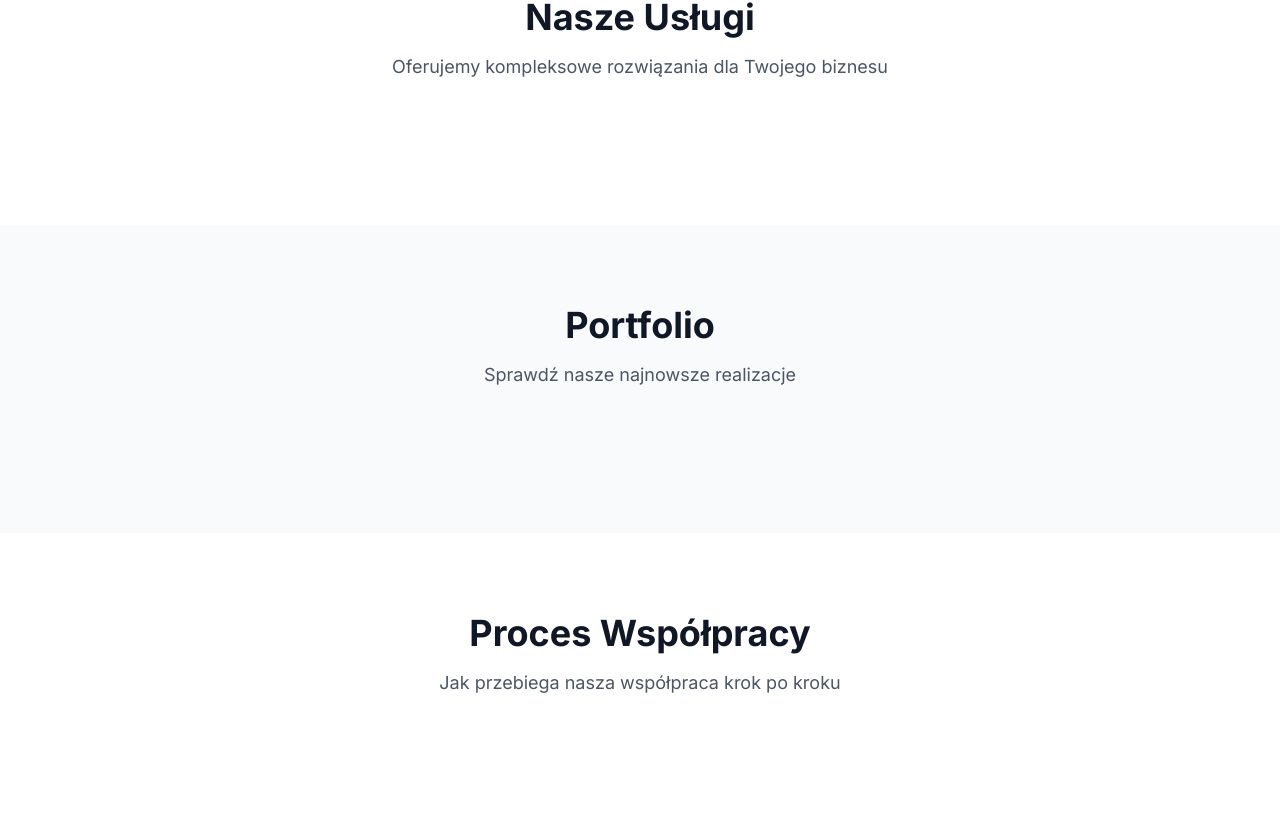
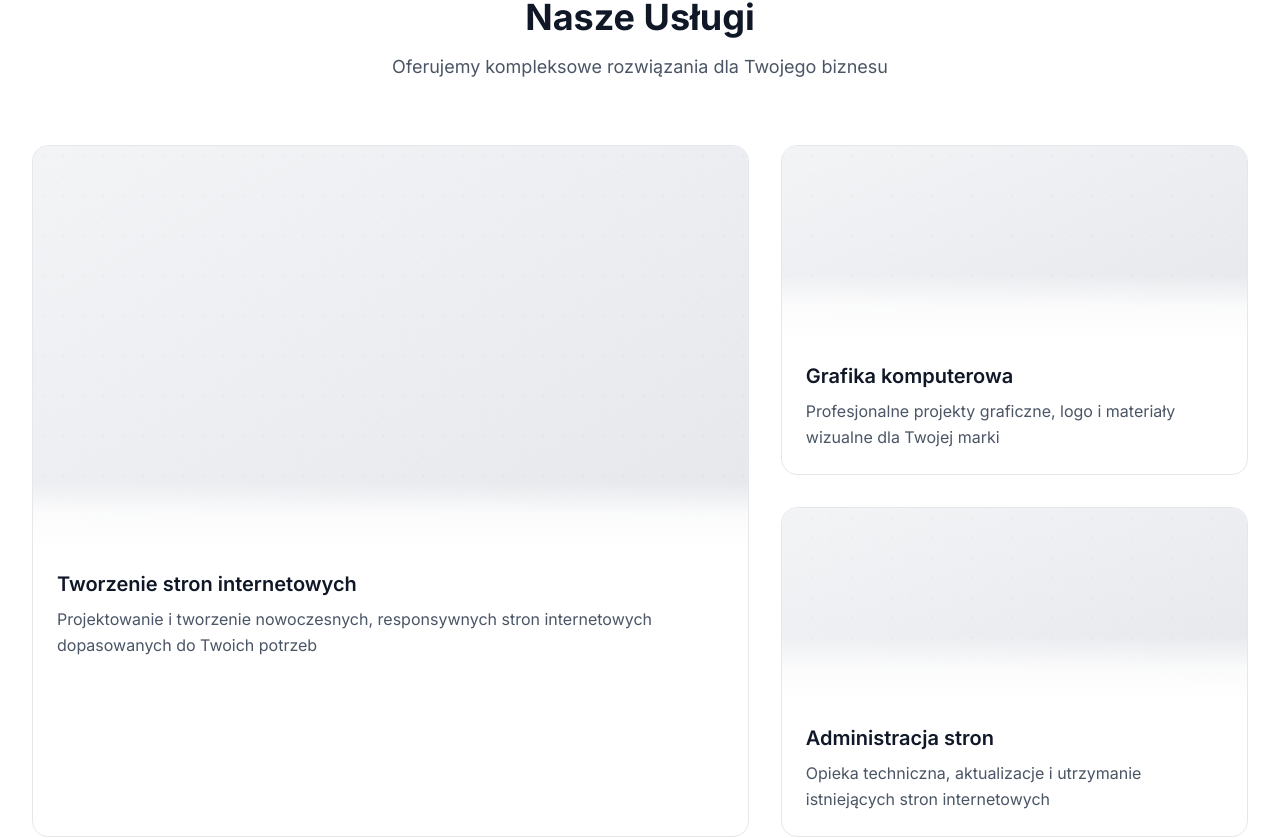
Before and after one commit to Lorexowy/micheldev-portfolio2, a Next.js app: page / in a window 1280 px wide. Shown: the part 883-1721 px from the top of the page. Built offline with nearby package versions, Linux system fonts and the light colour scheme.

Commit message:
sekcja services

```diff
--- a/src/components/sections/Services.tsx
+++ b/src/components/sections/Services.tsx
@@ -2,10 +2,62 @@
 'use client';
 
 import { motion } from 'framer-motion';
+import { SERVICES } from '@/lib/constants';
+
+function ServiceCard({ service, className = '' }: { service: typeof SERVICES[0], className?: string }) {
+  return (
+    <motion.div
+      initial={{ opacity: 0, y: 20 }}
+      whileInView={{ opacity: 1, y: 0 }}
+      transition={{ duration: 0.6 }}
+      viewport={{ once: true }}
+      className={`group relative bg-white dark:bg-zinc-900 rounded-2xl border border-gray-200 dark:border-zinc-800 overflow-hidden hover:shadow-lg hover:shadow-gray-200/20 dark:hover:shadow-zinc-900/20 transition-all duration-300 ${className}`}
+    >
+      {/* Image with fade effect */}
+      <div className={`relative overflow-hidden ${className.includes('lg:col-span-3') ? 'h-48 sm:h-52 lg:h-100' : 'h-48 sm:h-52 lg:h-48'}`}>
+        <div className="absolute inset-0 bg-gradient-to-br from-gray-100 to-gray-200 dark:from-zinc-800 dark:to-zinc-700" />
+
+        {/* Simple dot pattern overlay */}
+        <div
+          className="absolute inset-0 opacity-30"
+          style={{
+            backgroundImage: `radial-gradient(circle, rgba(0,0,0,0.1) 1px, transparent 1px)`,
+            backgroundSize: '20px 20px'
+          }}
+        />
+        <div
+          className="absolute inset-0 opacity-30 dark:opacity-20"
+          style={{
+            backgroundImage: `radial-gradient(circle, rgba(255,255,255,0.1) 1px, transparent 1px)`,
+            backgroundSize: '20px 20px'
+          }}
+        />
+
+        {/* Fade gradient overlay */}
+        <div className="absolute bottom-0 left-0 right-0 h-16 bg-gradient-to-t from-white via-white/80 to-transparent dark:from-zinc-900 dark:via-zinc-900/80 dark:to-transparent" />
+      </div>
+
+      {/* Content */}
+      <div className="p-6">
+        <div className="flex items-start">
+          {/* Text content */}
+          <div className="flex-1 min-w-0">
+            <h3 className="text-lg sm:text-xl font-semibold text-gray-900 dark:text-white mb-2 group-hover:text-blue-600 dark:group-hover:text-blue-400 transition-colors duration-200">
+              {service.title}
+            </h3>
+            <p className="text-sm sm:text-base text-gray-600 dark:text-gray-400 leading-relaxed">
+              {service.description}
+            </p>
+          </div>
+        </div>
+      </div>
+    </motion.div>
+  );
+}
 
 export function Services() {
   return (
-     <section id="services" className="py-20 bg-white dark:bg-black">
+    <section id="services" className="py-20 bg-white dark:bg-black">
       <div className="container mx-auto px-4 sm:px-6 lg:px-8">
         <motion.div
           initial={{ opacity: 0, y: 20 }}
@@ -21,7 +73,21 @@ export function Services() {
             Oferujemy kompleksowe rozwiązania dla Twojego biznesu
           </p>
         </motion.div>
-        {/* Services grid będzie dodany w następnym kroku */}
+
+        {/* Bento Grid Layout */}
+        <div className="grid grid-cols-1 lg:grid-cols-5 gap-6 lg:gap-8">
+          {/* Large card - Web Development */}
+          <ServiceCard
+            service={SERVICES[0]}
+            className="lg:col-span-3 lg:row-span-1"
+          />
+
+          {/* Two smaller cards on the right */}
+          <div className="lg:col-span-2 grid grid-cols-1 gap-6 lg:gap-8">
+            <ServiceCard service={SERVICES[1]} />
+            <ServiceCard service={SERVICES[2]} />
+          </div>
+        </div>
       </div>
     </section>
   );
--- a/src/lib/constants.ts
+++ b/src/lib/constants.ts
@@ -9,32 +9,22 @@ export const NAVIGATION_ITEMS = [
 
 export const SERVICES = [
   {
-    id: 'web-design',
-    title: 'Projektowanie stron',
-    description: 'Nowoczesne, responsywne strony internetowe dostosowane do Twoich potrzeb',
-    icon: 'Monitor',
-    features: ['Responsywny design', 'UX/UI Design', 'Prototypowanie', 'Wireframing']
-  },
-  {
     id: 'web-development',
-    title: 'Programowanie',
-    description: 'Profesjonalne rozwiązania webowe z wykorzystaniem najnowszych technologii',
-    icon: 'Code',
-    features: ['React/Next.js', 'TypeScript', 'Backend API', 'Optymalizacja SEO']
+    title: 'Tworzenie stron internetowych',
+    description: 'Projektowanie i tworzenie nowoczesnych, responsywnych stron internetowych dopasowanych do Twoich potrzeb',
+    icon: 'Monitor' as const
   },
   {
     id: 'graphics',
     title: 'Grafika komputerowa',
-    description: 'Kreatywne projekty graficzne dla Twojej marki',
-    icon: 'Palette',
-    features: ['Grafiki reklamowe', 'Ilustracje', 'Ikony', 'Materiały promocyjne']
+    description: 'Profesjonalne projekty graficzne, logo i materiały wizualne dla Twojej marki',
+    icon: 'Palette' as const
   },
   {
-    id: 'branding',
-    title: 'Branding',
-    description: 'Kompleksowa identyfikacja wizualna marki',
-    icon: 'Star',
-    features: ['Logo design', 'Książka marki', 'Kolory i typografia', 'Strategia marki']
+    id: 'administration',
+    title: 'Administracja stron',
+    description: 'Opieka techniczna, aktualizacje i utrzymanie istniejących stron internetowych',
+    icon: 'Settings' as const
   }
 ];
 
--- a/src/types/index.ts
+++ b/src/types/index.ts
@@ -3,8 +3,7 @@ export interface Service {
   id: string;
   title: string;
   description: string;
-  icon: string;
-  features: string[];
+  icon: 'Monitor' | 'Palette' | 'Settings';
 }
 
 export interface Project {
```
